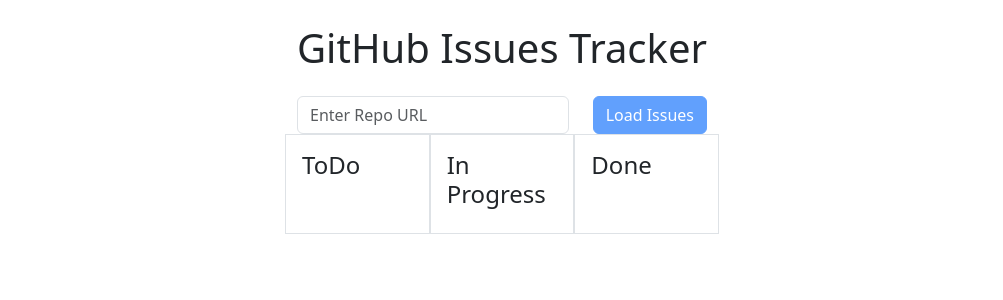
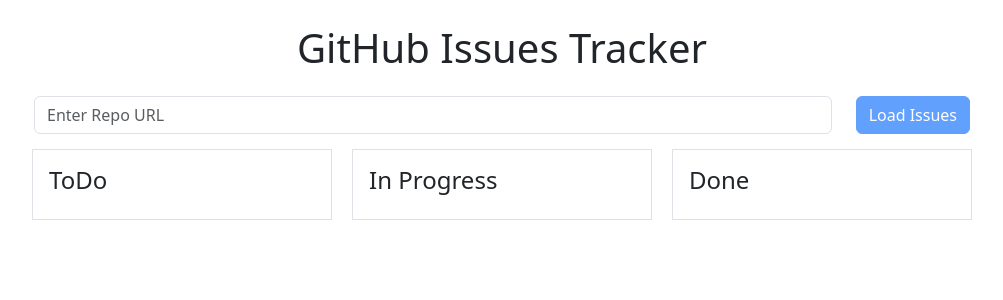
Before and after one commit to Marchenko1997/GithubQuery, a React (Vite) app: page / in a window 1280 px wide. Shown: the top 300 px of the page, without its empty margins (138-1141 px from the left). Built offline with nearby package versions, Linux system fonts and the light colour scheme.

Commit message:
updating column styles

```diff
--- a/src/components/Common/IssueColumn/IssueColumn.tsx
+++ b/src/components/Common/IssueColumn/IssueColumn.tsx
@@ -21,6 +21,10 @@
             backgroundColor: snapshot.isDraggingOver
               ? "#f0f0f0"
               : "transparent",
+            flex: 1,
+            minWidth: "300px",
+            maxWidth: "400px",
+            margin: "15px 10px 0 10px",
           }}
         >
           <h4>{title}</h4>
--- a/src/components/Info/Info.tsx
+++ b/src/components/Info/Info.tsx
@@ -18,6 +18,7 @@
     }
   }, [data, error, dispatch]);
 
+
   if (isLoading) return <Spinner animation="border" />;
   if (error || !repoInfo.fullName)
     return <p className="text-danger">Failed to load repo info</p>;
```
